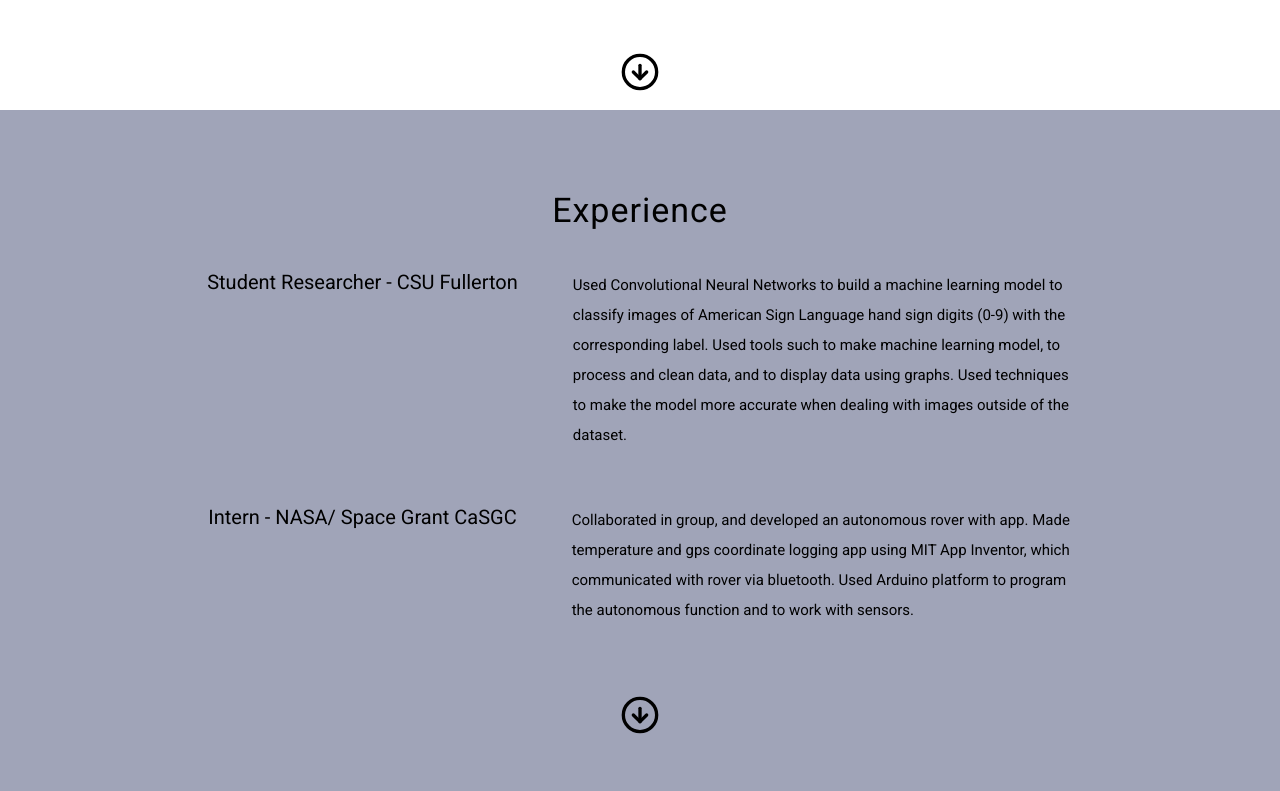
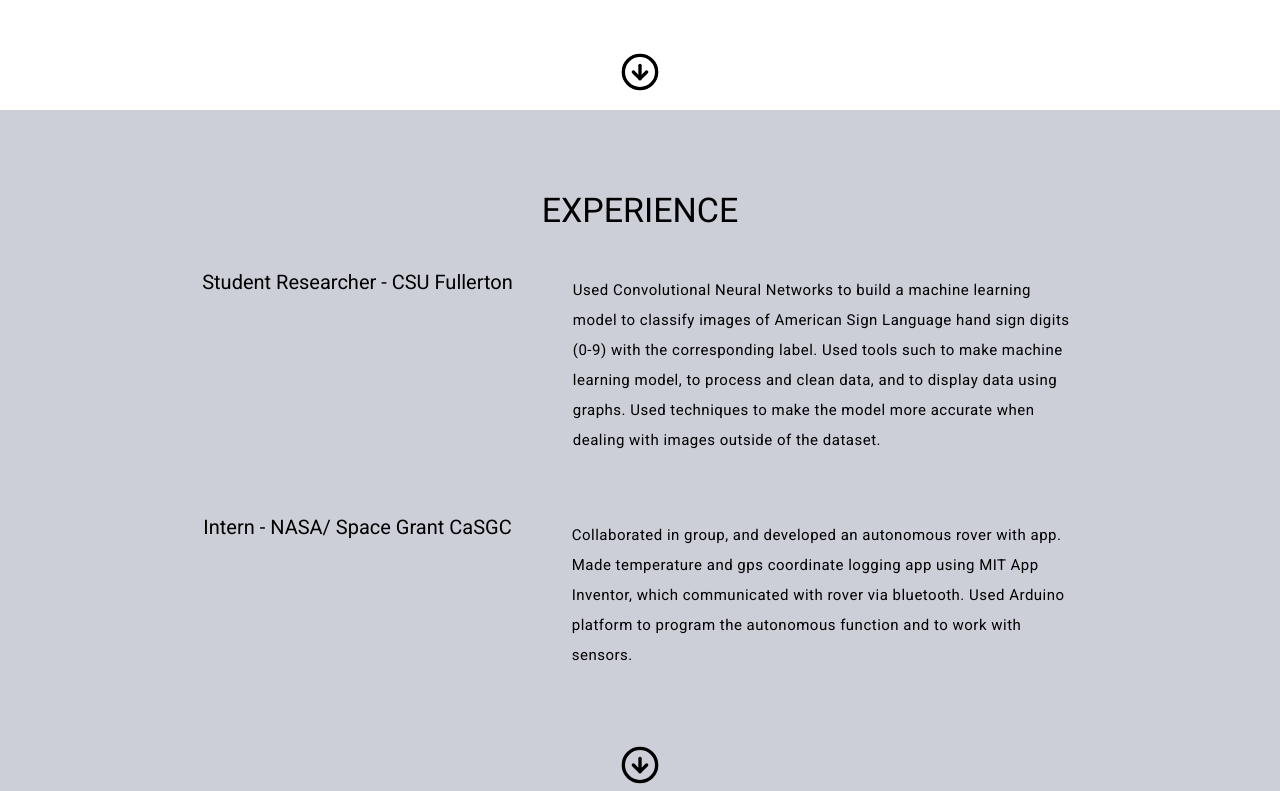
Before and after one commit to rhernandez714/rhernandez.github.io, a plain HTML site: page index.html in a window 1280 px wide. Shown: the part 1282-2073 px from the top of the page. Drawn offline with Linux system fonts and the light colour scheme.

Commit message:
changed website format

```diff
--- a/index.html
+++ b/index.html
@@ -36,16 +36,18 @@
     <div class="arrow-block">
         <a href="#about-me">
             <img class="arrow-down" src="arrow-down-circle.svg" />
-
         </a>
     </div>
 
     <button onclick="topFunc()" id="tButton" title="top">
         <img src="arrow-up-circle.svg" class="socials-img" />
     </button>
+    <div id="about-me">
+
+    </div>
     <div class="mid-sec" id="bout-me">
         <div class="l-half">
-            <div class="cen-title" id="about-me">
+            <div class="cen-title" >
                 About Me
             </div>
             <div class="p-graph">
@@ -67,16 +69,19 @@
             <img class="arrow-down" src="arrow-down-circle.svg" />
         </a>
     </div>
-    <div class="mid-sec">
-        <div class="cen-title" id="exp">
+    <div id="exp">
+
+    </div>
+    <div class="mid-sec" style="background-color:#CCCED8">
+        <div class="cen-title" >
             Experience
         </div>
         <div class="exp-points">
             <div class=" row-exp">
                 <div class="title-exp">
                     Student Researcher - CSU Fullerton
+
                 </div>
-
 
                 <p class="p-exp">
                     Used Convolutional Neural Networks to build a machine learning model to classify images of American Sign Language
@@ -97,7 +102,7 @@
             </div>
         </div>
 
-        <div class="arrow-block" id="arrow3">
+        <div class="arrow-block" id="arrow3" style="background-color:#CCCED8">
             <a href="#proj">
                 <img class="arrow-down" src="arrow-down-circle.svg" />
             </a>
--- a/styling.css
+++ b/styling.css
@@ -99,7 +99,11 @@ border-radius: 2px;
 
 
 .under-txt {
-    font-size: 14px;
+    font-size: 17px;
+    /*
+        font-size: 14px;
+    */
+
     text-align: center;
     margin: 10px;
     font-style: normal;
@@ -111,12 +115,12 @@ border-radius: 2px;
     font-size: 34px;
     padding: 20px;
     margin: 20px;
-    scroll-behavior: smooth;
-    letter-spacing: 1px;
-    font-weight: 100;
-
+    text-transform: uppercase;
+    font-weight: 500;
     /*
         font-size: 24px;
+        letter-spacing: 1px;
+        font-weight: 100;
     */
 }
 
@@ -158,7 +162,7 @@ border-radius: 2px;
 .columns {
     height: 250px;
     width: 250px;
-    background-color: gray;
+    background-color: #CCCED8;
     border-radius: 20px;
     margin: 20px;
     transition-duration: 0.7s;
@@ -241,10 +245,15 @@ border-radius: 2px;
 
 }
 .p-exp {
+
+
+    padding: 5px;
     width: 500px;
     font-size: 15px;
     margin: 0px 0px 55px 55px ;
     line-height: 2;
+    letter-spacing: .5px;
+    color: black;
 }
 
 .top-block {
```
